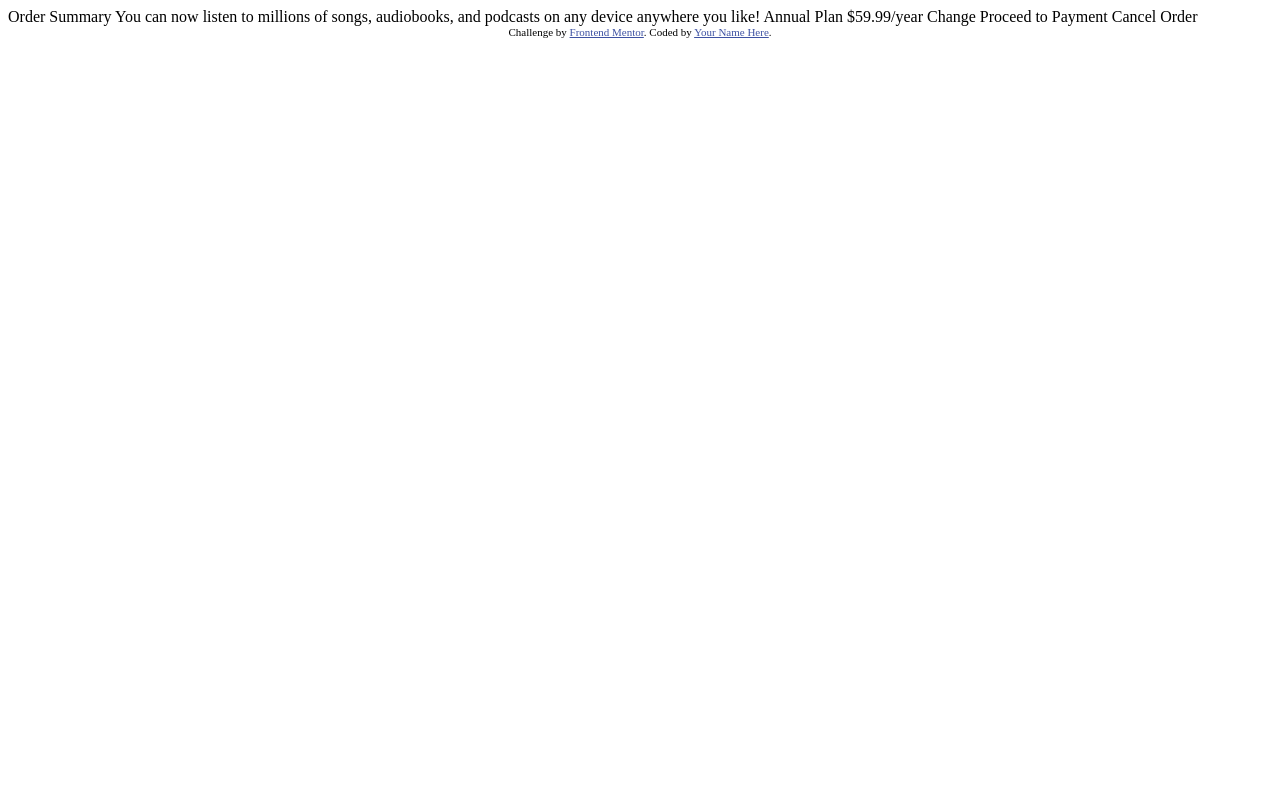
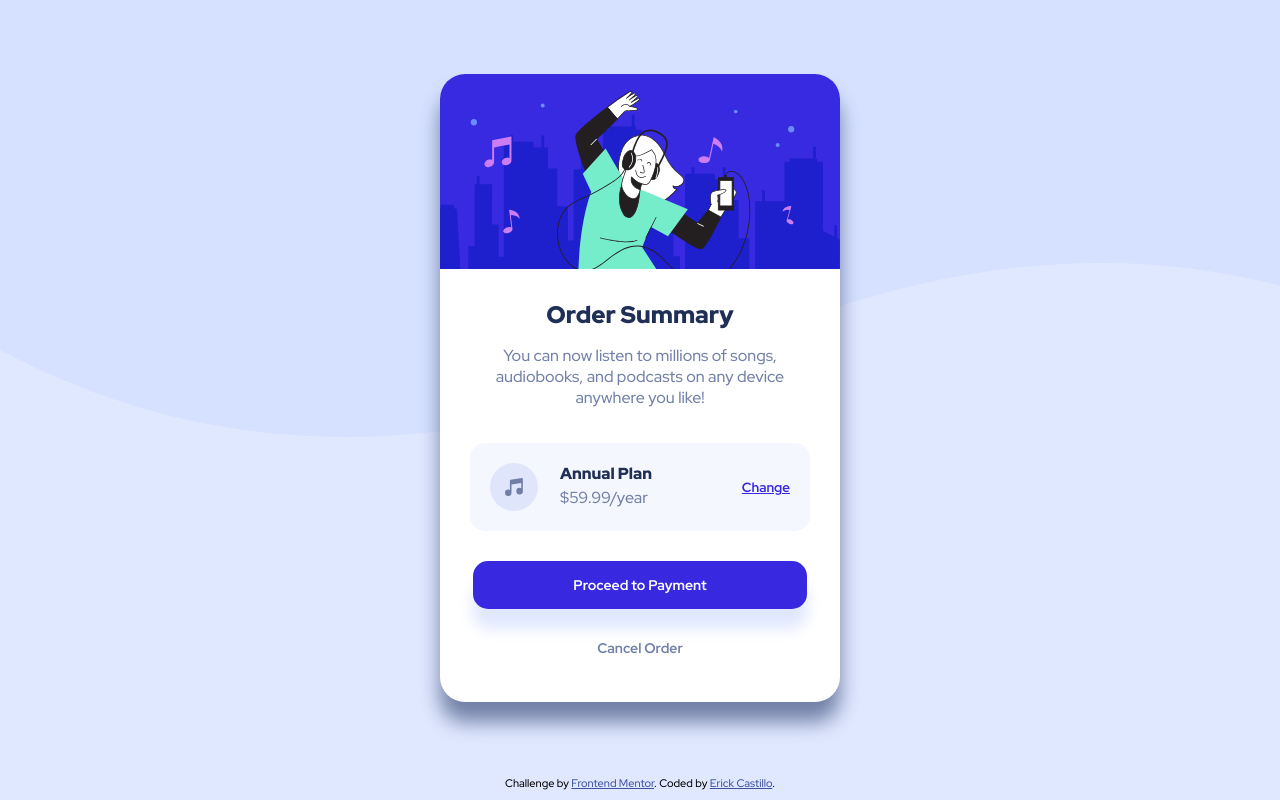
Before and after one commit to ErickCastle/Frontend-Mentor_Order-Summary-Component, a plain HTML site: page index.html in a window 1280 px wide. Drawn offline with Linux system fonts and the light colour scheme.

Commit message:
Added styles without animations

```diff
--- a/index.html
+++ b/index.html
@@ -1,37 +1,42 @@
 <!DOCTYPE html>
 <html lang="en">
+
 <head>
     <meta charset="UTF-8">
     <meta name="viewport" content="width=device-width, initial-scale=1.0"> <!-- displays site properly based on user's device -->
 
+    <link rel="stylesheet" href="styles.css">
     <link rel="icon" type="image/png" sizes="32x32" href="./images/favicon-32x32.png">
 
     <title>Frontend Mentor | Order summary card</title>
+</head>
 
-  <!-- Feel free to remove these styles or customise in your own stylesheet 👍 -->
-  <style>
-    .attribution { font-size: 11px; text-align: center; }
-    .attribution a { color: hsl(228, 45%, 44%); }
-  </style>
-</head>
 <body>
 
-  Order Summary
-
-  You can now listen to millions of songs, audiobooks, and podcasts on any
-  device anywhere you like!
-
-  Annual Plan
-  $59.99/year
-
-  Change
-
-  Proceed to Payment
-  Cancel Order
+    <div class="background">
+        <div class="component-card-container">
+            <div class="component-card">
+                <img class="component-card-image" src="/images/illustration-hero.svg" alt="Girl listening to music">
+                <p class="component-card-title">Order Summary</p>
+                <p class="component-card-description">You can now listen to millions of songs, audiobooks, and podcasts on any device anywhere you like!</p>
+                <div class="component-card-option">
+                    <img class="component-card-option-image" src="/images/icon-music.svg" alt="Music icon">
+                    <div class="component-card-option-plan">Annual Plan</div>
+                    <div class="component-card-option-price">$59.99/year</div>
+                    <button class="component-card-btn-change">Change</button>
+                </div>
+                <div class="component-card-buttons">
+                    <button class="component-card-btn-accept">Proceed to Payment</button>
+                    <button class="component-card-btn-cancel">Cancel Order</button>
+                </div>
+            </div>
+        </div>
 
         <div class="attribution">
             Challenge by <a href="https://www.frontendmentor.io?ref=challenge" target="_blank">Frontend Mentor</a>.
-    Coded by <a href="#">Your Name Here</a>.
+            Coded by <a href="#">Erick Castillo</a>.
+        </div>
     </div>
 </body>
+
 </html>
--- /dev/null
+++ b/styles.css
@@ -0,0 +1,137 @@
+@import url('https://fonts.googleapis.com/css2?family=Red+Hat+Display:wght@500;700;900&display=swap');
+
+:root {
+    /* Primary Colors */
+    --pale-blue: hsl(225, 100%, 94%);
+    --bright-blue: hsl(245, 75%, 52%);
+    /* Neutral Colors */
+    --very-pale-blue: hsl(225, 100%, 98%);
+    --desaturated-blue: hsl(224, 23%, 55%);
+    --dark-blue: hsl(223, 47%, 23%);
+}
+
+* {
+    margin: 0;
+    padding: 0;
+    font-family: 'Red Hat Display', sans-serif;
+}
+
+.background {
+    background-image: url(/images/pattern-background-desktop.svg);
+    background-repeat: no-repeat;
+    background-color: var(--pale-blue);
+}
+
+.component-card-container {
+    display: flex;
+    align-items: center;
+    justify-content: center;
+    height: 97vh;
+}
+
+.component-card {
+    display: flex;
+    flex-direction: column;
+    background-color: white;
+    border-radius: 25px;
+    width: 400px;
+    box-shadow: 0 20px 20px var(--desaturated-blue);
+}
+
+.component-card-image {
+    width: 100%;
+    border-top-left-radius: 25px;
+    border-top-right-radius: 25px;
+}
+
+.component-card-title {
+    margin-top: 30px;
+    text-align: center;
+    font-size: x-large;
+    font-weight: 900;
+    color: var(--dark-blue);
+}
+
+.component-card-description {
+    text-align: center;
+    padding: 15px 50px;
+    font-size: medium;
+    color: var(--desaturated-blue);
+}
+
+.component-card-option {
+    display: grid;
+    grid-template-columns: 70px auto auto;
+    grid-template-rows: auto auto;
+    margin: 20px 30px;
+    padding: 20px;
+    background-color: var(--very-pale-blue);
+    border-radius: 15px;
+}
+
+.component-card-option-image {
+    grid-row: 1/3;
+}
+
+.component-card-option-plan {
+    grid-column: 2/3;
+    align-items: left;
+    text-align: left;
+    justify-content: left;
+    font-weight: 900;
+    color: var(--dark-blue);
+}
+
+.component-card-option-price {
+    grid-column: 2/3;
+    align-items: left;
+    text-align: left;
+    justify-content: left;
+    color: var(--desaturated-blue);
+}
+
+.component-card-btn-change {
+    grid-column: 3/4;
+    grid-row:    1/3;
+    font-weight: 700;
+    text-decoration: underline;
+    background: none;
+    border-style: none;
+    text-align: right;
+    color: var(--bright-blue);
+}
+
+.component-card-buttons {
+    text-align: center;
+}
+
+.component-card-btn-accept {
+    margin-top: 10px;
+    padding: 15px 100px;
+    color: white;
+    background-color: var(--bright-blue);
+    font-size: 14px;
+    font-weight: 700;
+    border-radius: 15px;
+    border-style: none;
+    box-shadow: 0 20px 15px var(--pale-blue);
+}
+
+.component-card-btn-cancel {
+    margin-bottom: 15px;
+    padding: 30px 120px;
+    background: none;
+    border-style: none;
+    color: var(--desaturated-blue);
+    font-size: 14px;
+    font-weight: 700;
+}
+
+.attribution {
+    font-size: 11px;
+    text-align: center;
+    height: 3vh;
+}
+.attribution a {
+    color: hsl(228, 45%, 44%);
+}
```
Lines whose indentation alone changed are shown as unchanged.
